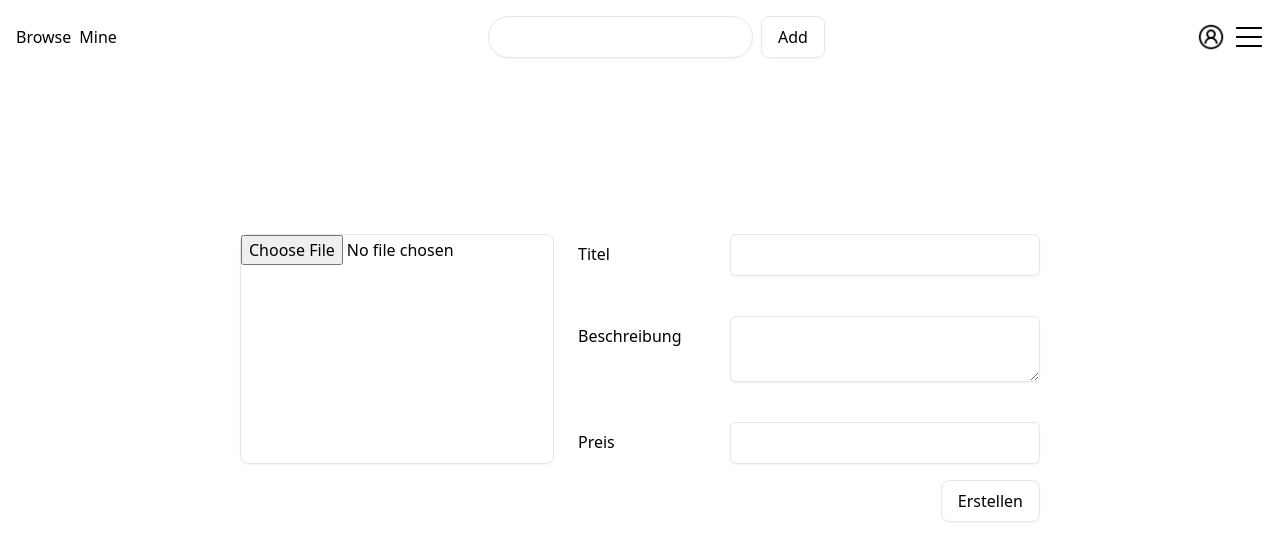
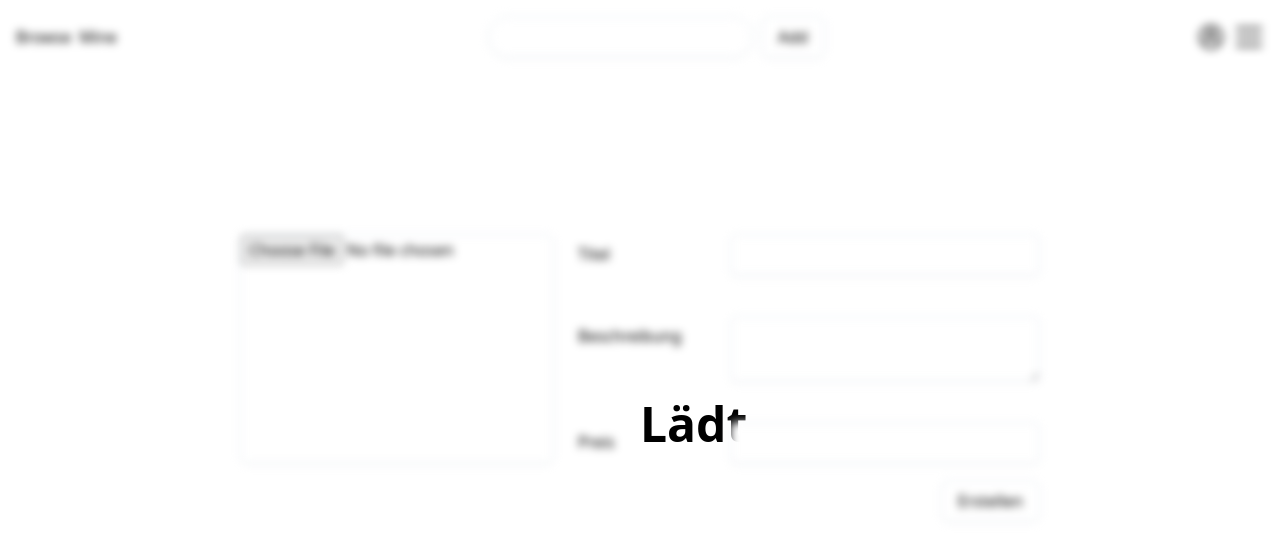
Before and after one commit to Davidcode2/teachme, a React (Vite) app in the folder fe/: page /materials/add in a window 1280 px wide. Shown: the top 560 px of the page. Built offline with nearby package versions, Linux system fonts and the light colour scheme; no server answers.

Commit message:
Loading screen on refresh

```diff
--- a/fe/src/App.tsx
+++ b/fe/src/App.tsx
@@ -2,10 +2,11 @@ import './App.css'
 import Header from './components/header/header'
 import { Outlet } from 'react-router-dom'
 import Sidebar from './components/sidebar/sidebar'
-import { useEffect } from 'react';
+import { useEffect, useState } from 'react';
 import { useAccessTokenStore, useUserStore } from './store';
 
 function App(): JSX.Element {
+  const [loading, setLoading] = useState(true);
 
   useEffect(() => {
     fetch('api/auth/refresh', {
@@ -16,6 +17,7 @@ function App(): JSX.Element {
     })
       .then(response => response.json())
       .then(data => {
+        setLoading(false);
         if (data.tokens.accessToken) {
           const setAccessToken = useAccessTokenStore.getState().setAccessToken;
           setAccessToken(data.tokens.accessToken);
@@ -29,13 +31,18 @@ function App(): JSX.Element {
   }, []);
 
   return (
-    <>
-      <div>
-        <Sidebar></Sidebar>
+    <div>
+      <div className="text-5xl font-bold fixed top-1/2 left-1/2">
+        {loading ? <div>Lädt...</div> : <></>}
+        </div>
+        <div className={loading ? "blur-sm" : ""}>
+          <div>
+            <Sidebar></Sidebar>
+          </div>
+          <Header></Header>
+          <Outlet />
+        </div>
       </div>
-      <Header></Header>
-      <Outlet />
-    </>
   )
 }
 
--- a/fe/src/components/userMenu.tsx
+++ b/fe/src/components/userMenu.tsx
@@ -41,7 +41,7 @@ export default function UserMenu() {
   return (
     <div className="flex items-center">
       <div className="text-slate-400 hidden sm:block mr-2">{email}</div>
-      <div className="hidden sm:block userMenu" onClick={toggleMenu} ><img className="userMenu min-w-5 rounded-full" src={UserIconWhale} width="30" alt="User" /></div>
+      <div className="hidden sm:block userMenu hover:cursor-pointer" onClick={toggleMenu} ><img className="userMenu min-w-5 rounded-full" src={UserIconWhale} width="30" alt="User" /></div>
       {showMenu ?
         <div className="userMenu relative">
           <div className="userMenu absolute bg-white border rounded-md shadow-md top-6 right-0">
```
